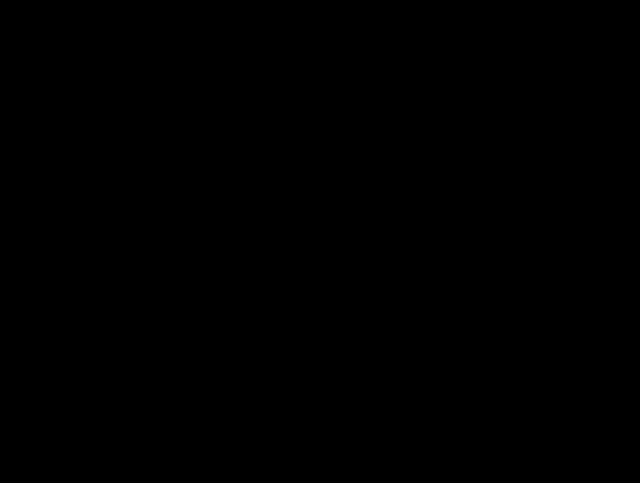
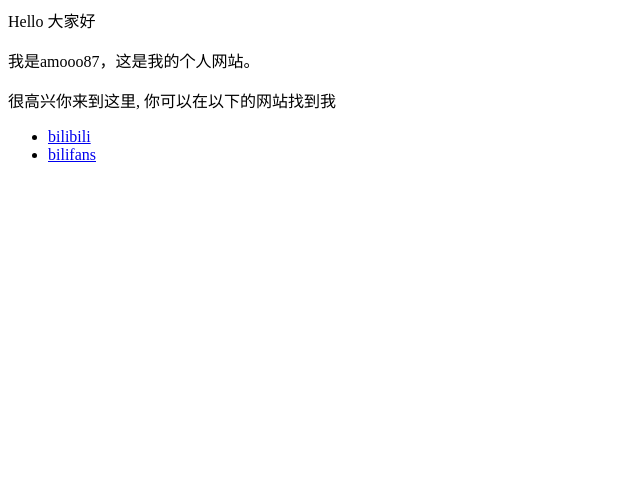
Before and after one commit to amooo87/amooo87.github.io, a plain HTML site: page index.html in a window 1280 px wide. Shown: the whole page, without its empty margins (0-640 px from the left). Drawn offline with Linux system fonts and the light colour scheme; a web font is replaced by a local one.

Commit message:
Update index.html

```diff
--- a/index.html
+++ b/index.html
@@ -1,133 +1,8 @@
-<!DOCTYPE html>
-<html lang="zh">
-<head>
-  <meta charset="UTF-8">
-  <meta name="referrer" content="no-referrer"/>
-  <meta name="viewport" content="width=device-width, initial-scale=1.0">
-  <meta http-equiv="X-UA-Compatible" content="ie=edge">
-  <title>Bilibili Fans.</title>
-  <meta name="apple-mobile-web-app-capable" content="yes" />
-  <meta name="mobile-web-app-capable" content="yes">
-  <meta name="apple-mobile-web-app-status-bar-style" content="black">
-  <meta name="apple-mobile-web-app-capable" content="yes">
-  <link rel="manifest" href="manifest.json">
-  <style>
-    @font-face {
-      font-family: 'number';
-      src:url('clock-number.ttf');
-    }
-    html,
-    body {
-      padding: 0;
-      margin: 0;
-      background-color: #26323B;
-      background-color: black;
-      font-family: 'number';
-      font-size: 16vw;
-      color: #CCCCCE;
-    }
-    #main {
-      display: flex;
-      height: 100vh;
-      max-width: 200vh;
-      margin: 0 auto;
-      justify-content: center;
-      align-items: center;
-      align-content: center;
-      flex-wrap: wrap;
-    }
-    #main > * {
-      display: flex;
-      justify-content: center;
-      align-items: center;
-      flex-wrap: nowrap;
-    }
-    #logo {
-      width: 100vw;
-      flex-wrap: wrap;
-    }
-    #logo > img {
-      height: 20vmin;
-    }
-    #logo > #sep {
-      padding: 0 8vmin;
-    }
-    #logo > #avatar {
-      border-radius: 50%;
-    }
-    #fans {
-      line-height: 1em;
-      color: #CCCCCE;
-      margin-top: 8vmin;
-    }
-    #script {
-      display: none;
-    }
-  </style>
-</head>
-<body>
-  <div id="main">
-    <div id="logo">
-      <img src="bilibili.png" alt="">
-      <div id="sep"></div>
-      <img id="avatar" alt="">
-    </div>
-    <div id="fans"></div>
-    <div id="script"></div>
-  </div>
-  <script>
-    // 初始化元素常量
-    const elAvatar = document.getElementById('avatar')
-    const elFans = document.getElementById('fans')
-    const elScript = document.getElementById('script')
-    const elSep = document.getElementById('sep')
-    // 获取用户 id
-    var userID = window.location.hash.replace(/^#/, '')
-    if(userID.length){
-      localStorage.setItem('userID', userID)
-    }else if(localStorage.getItem('userID')){
-      userID = localStorage.getItem('userID')
-    }
-    // 显示头像和粉丝数
-    const showFansCount = function(json){
-      elFans.innerHTML= Number( json.data.follower ).toLocaleString()
-      elAvatar.src = json.data.card.face.replace(/^http:/,'https:')
-    }
-    var elScriptChild
-    const appendScript = function(){
-      const url = "https://jsonp.afeld.me/?callback=showFansCount&url=https%3A%2F%2Fapi.bilibili.com%2Fx%2Fweb-interface%2Fcard%3Fmid%3D"+userID+'&spam='+Number(new Date)
-      elScriptChild = document.createElement('script')
-      elScriptChild.setAttribute('src', url)
-      elScript.appendChild(elScriptChild)
-    }
-    appendScript()
-    // 重复数据获取操作
-    const getData = function(){
-      elScript.removeChild(elScriptChild)
-      appendScript()
-    }
-    // 页面元素定位
-    const resize = function(){
-      elFans.style.fontSize = document.getElementById('main').clientWidth*0.22+'px'
-      if(window.innerHeight > window.innerWidth){
-        elSep.style.padding = '5vh 50%'
-      }else{
-        elSep.style.padding = '0 8vmin'
-      }
-    }
-    resize()
-    window.onresize = resize
+<p>Hello 大家好</p>
+<p>我是amooo87，这是我的个人网站。 </p>
+<p>很高兴你来到这里, 你可以在以下的网站找到我</p>
 
-    window.addEventListener('message', function(e) {
-      if(e.data === 'refresh') {
-        getData()
-      }
-    }, false);
-    const duration = 60; /* 1s */
-    const iframe = document.createElement('iframe');
-    iframe.style.display = 'none';
-    iframe.src = 'data:text/html,%3C%21DOCTYPE%20html%3E%0A%3Chtml%3E%0A%3Chead%3E%0A%09%3Cmeta%20charset%3D%22utf-8%22%20%2F%3E%0A%09%3Cmeta%20http-equiv%3D%22refresh%22%20content%3D%22'+ duration +'%22%20id%3D%22metarefresh%22%20%2F%3E%0A%09%3Ctitle%3Ex%3C%2Ftitle%3E%0A%3C%2Fhead%3E%0A%3Cbody%3E%0A%09%3Cscript%3Etop.postMessage%28%27refresh%27%2C%20%27%2A%27%29%3B%3C%2Fscript%3E%0A%3C%2Fbody%3E%0A%3C%2Fhtml%3E';
-    document.body.insertBefore(iframe, document.body.childNodes[0]);
-  </script>
-</body>
-</html>
+<ul>
+  <li> <a href="https://space.bilibili.com/140425376/">bilibili</a> </li>
+  <li> <a href="https://dmscode.github.io/simple-tool-pages/bilibili-fans/#140425376/">bilifans</a> </li>
+</ul>
```
